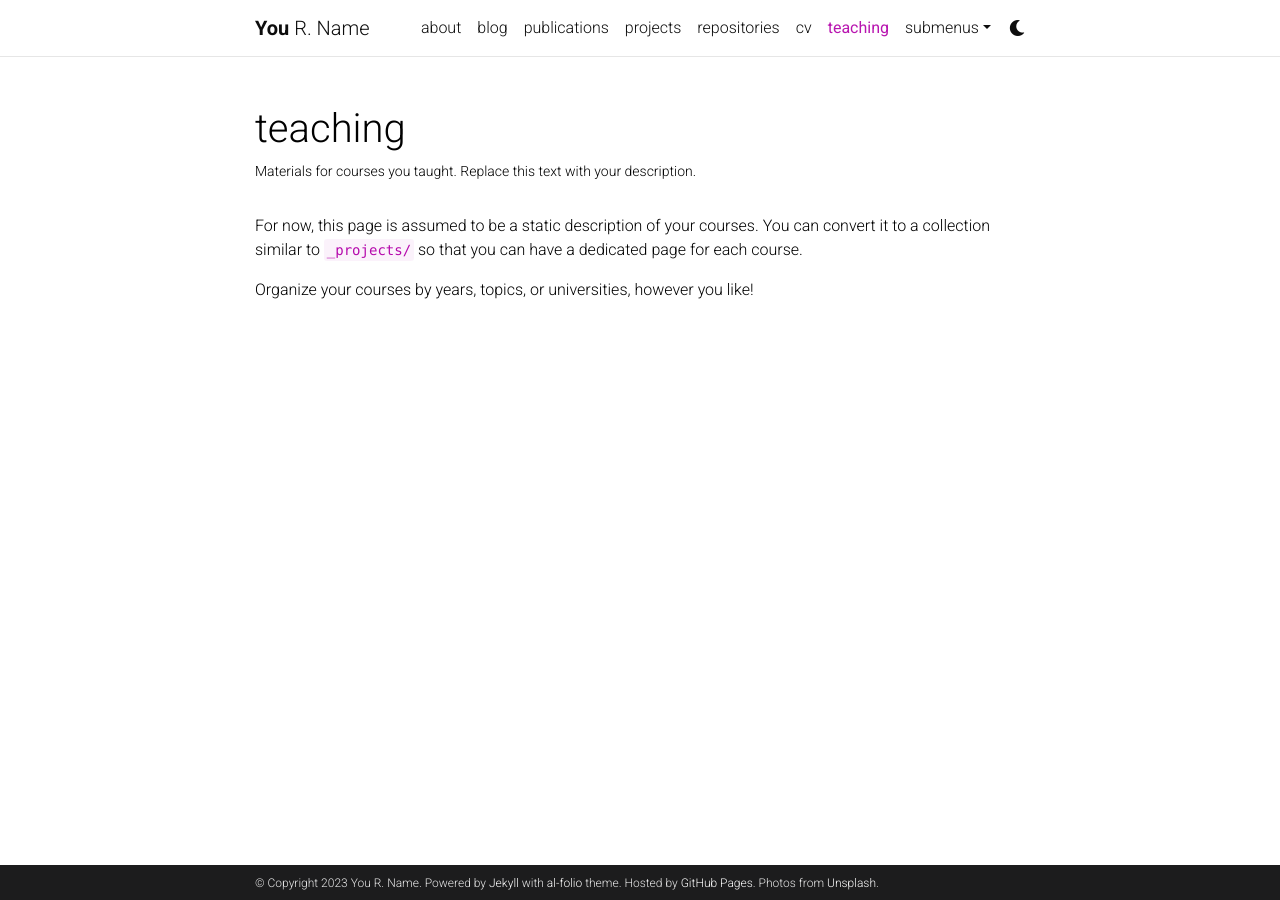
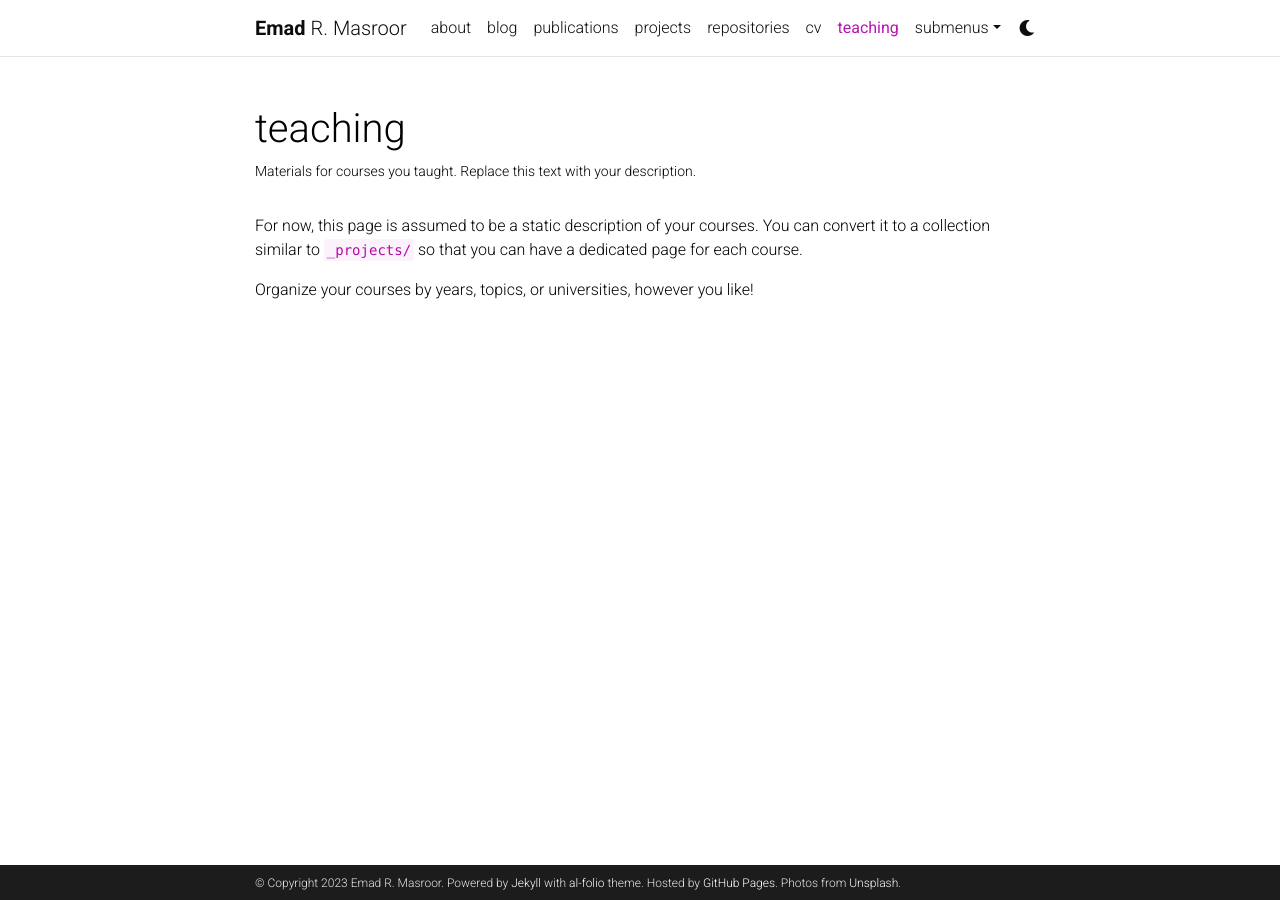
Before and after one commit to Emadmasroor/emadmasroor.github.io, a Jekyll site: the page built from _pages/teaching.md, in a window 1280 px wide. Built offline with Jekyll 4.4.1, drawn with Linux system fonts in a browser that asks for light colours; comment, search, counter and statistics services are not loaded; a style sheet for code colours, icons or effects is not loaded.

Commit message:
Update _config.yml
changed url, name, email

```diff
--- a/_config.yml
+++ b/_config.yml
@@ -3,10 +3,10 @@
 # -----------------------------------------------------------------------------
 
 title: blank # the website title (if blank, full name will be used instead)
-first_name: You
+first_name: Emad
 middle_name: R.
-last_name: Name
-email: you@example.com
+last_name: Masroor
+email: emad@vt.edu
 description: > # the ">" symbol means to ignore newlines until "footer_text:"
   A simple, whitespace theme for academics. Based on [*folio](https://github.com/bogoli/-folio) design.
 footer_text: >
@@ -18,8 +18,8 @@
 lang: en # the language of your site (for example: en, fr, cn, ru, etc.)
 icon: ⚛️  # the emoji used as the favicon (alternatively, provide image name in /assets/img/)
 
-url: https://alshedivat.github.io # the base hostname & protocol for your site
-baseurl: /al-folio # the subpath of your site, e.g. /blog/
+url: https://emadmasroor.github.io # the base hostname & protocol for your site
+baseurl: # the subpath of your site, e.g. /blog/
 last_updated: false # set to true if you want to display last updated in the footer
 impressum_path:  # set to path to include impressum link in the footer, use the same path as permalink in a page, helps to conform with EU GDPR
 
```
